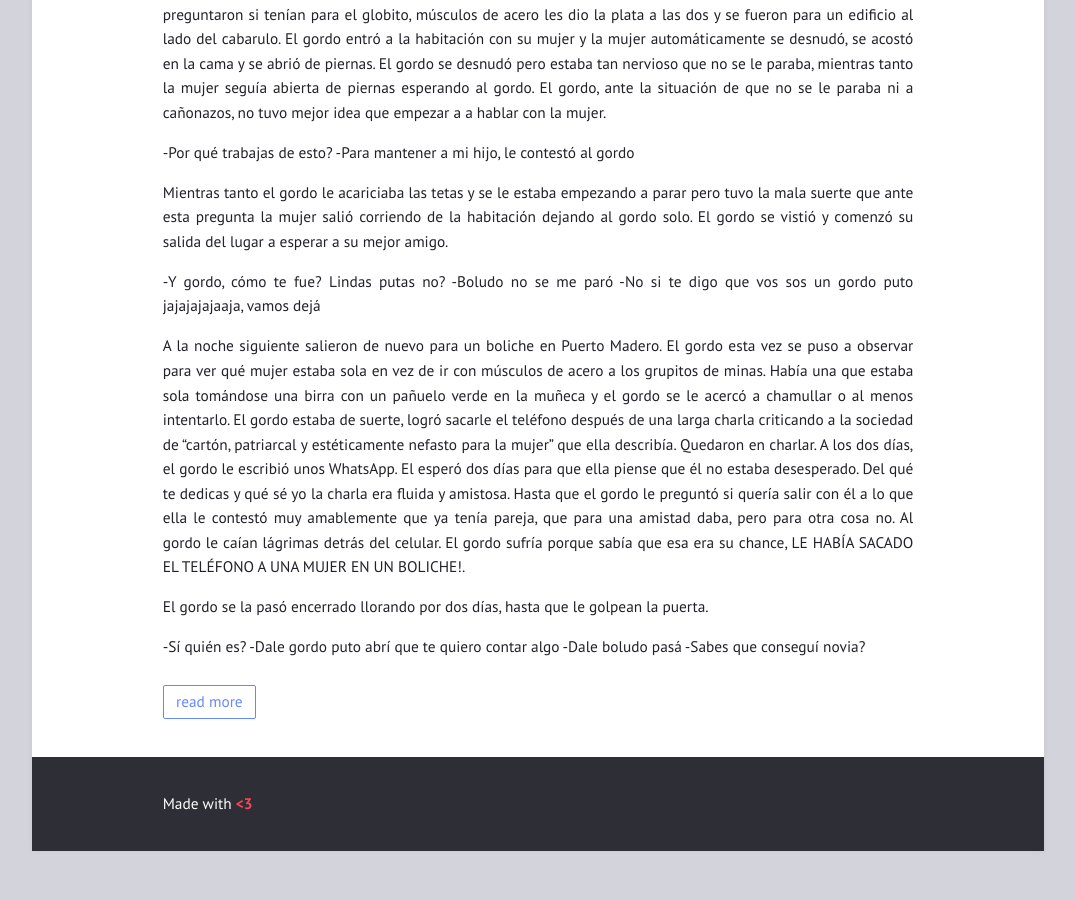
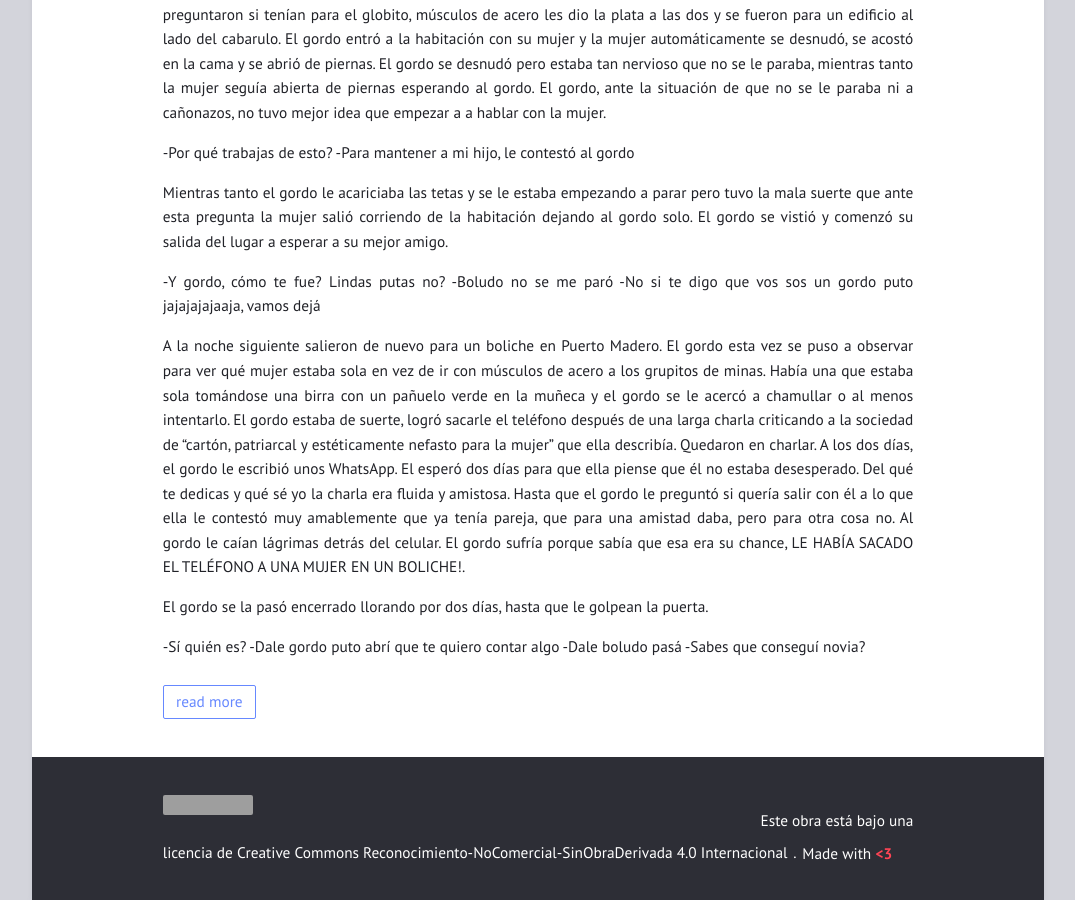
Before and after one commit to Mercyletter/e, a Jekyll site: the page built from index.html, in a window 1280 px wide and 900 px high, scrolled down 5110 px. Shown: the whole window, without its empty margins (102-1177 px from the left). Built offline with Jekyll 4.4.1, drawn with Linux system fonts in a browser that asks for light colours; before the commit the page ends 5961 px from its top, so only the background shows below that; grey boxes are pictures that could not be loaded.

Commit message:
Update default.html

```diff
--- a/_layouts/default.html
+++ b/_layouts/default.html
@@ -36,6 +36,7 @@
 
 {% if site.external %}
 <footer>
+  <a rel="license" href="http://creativecommons.org/licenses/by-nc-nd/4.0/"><img alt="Licencia de Creative Commons" style="border-width:0" src="https://i.creativecommons.org/l/by-nc-nd/4.0/80x15.png" /></a><br />Este obra está bajo una <a rel="license" href="http://creativecommons.org/licenses/by-nc-nd/4.0/">licencia de Creative Commons Reconocimiento-NoComercial-SinObraDerivada 4.0 Internacional</a>.
   <div>{{ site.description | default: site.title }}</div>
   {% include menu.html menu=site.external %}
 </footer>
```
